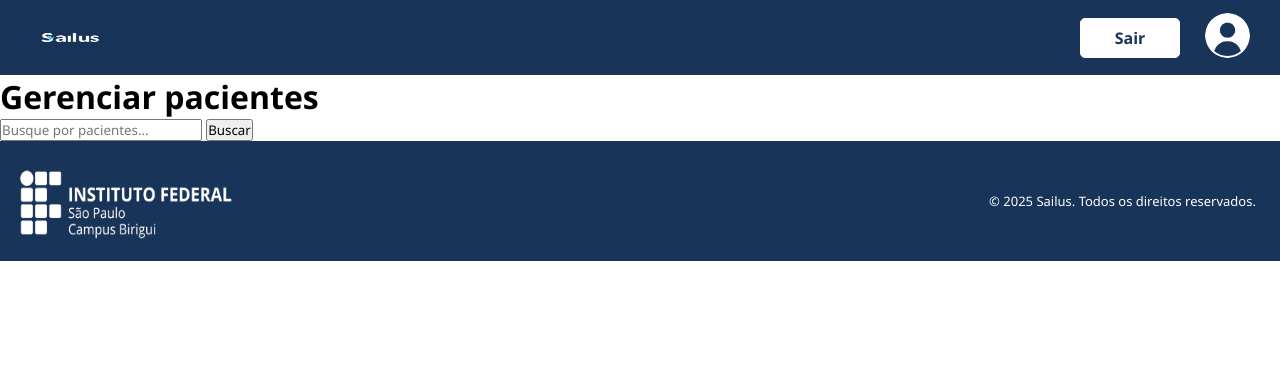
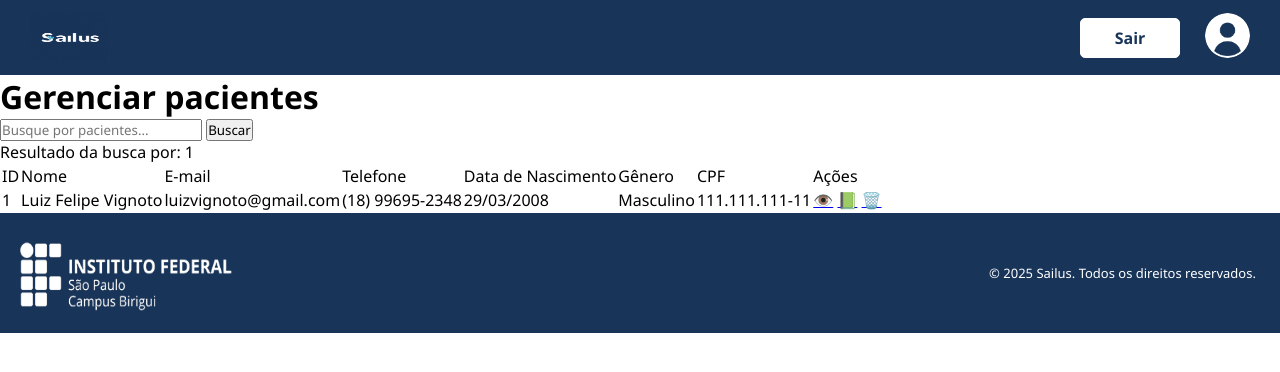
Before and after one commit to luizfelipe798/Projeto-integrador, a PHP site: page /paginas/inicio_pacientes.php in a window 1280 px wide. Shown: the top 372 px of the page. Run offline with PHP 8.4, Linux system fonts and the light colour scheme; the visitor is signed in with stand-in values (Sample User, id 1); data that the repository does not hold is empty.

Commit message:
Início da programação do gerenciamento de pacientes para o funcionário.

```diff
--- a/paginas/home_usuario.php
+++ b/paginas/home_usuario.php
@@ -46,7 +46,7 @@
     </div>
 
     <?php
-        $paginaAtual = "homepage";
+        $paginaAtual = "notIndex";
         include "../includes/rodape.php";
     ?>
 </body>
--- a/paginas/inicio_pacientes.php
+++ b/paginas/inicio_pacientes.php
@@ -8,12 +8,14 @@
 
     <link rel="stylesheet" href="../css/menu.css">
     <link rel="stylesheet" href="../css/rodape.css">
+    <link rel="stylesheet" href="../css/inicio_pacientes.css">
 
     <title>Pacientes - Sailus</title>
 </head>
 <body>
     <?php
-        include "../includes/menu_home.php";
+        include_once "../core/tempo_sessao.php";
+        include_once "../includes/menu_home.php";
         include_once "../core/conexao.php";
     ?>
 
@@ -22,16 +24,68 @@
     </div>
 
     <div class="list-container">
-        <form action="" method="">
-            <input type="hidden" name="acao" value="buscar">
-            <input type="text" name="busca" placeholder="Busque por pacientes...">
+        <form action="../core/buscar.php" method="POST">
+            <input type="hidden" name="tabela" value="Paciente">
+            <input type="text" name="busca" placeholder="Busque por pacientes..." required>
             <button type="submit">Buscar</button>
         </form>
-        <div class="viewLista-container">
+
+        <?php if(isset($_SESSION['termo_busca'])) :?>
+            <div class="verResultado-container">
+                <?php if($_SESSION['resultados_busca'] === []) :?>
+                    <p>Nenhum resultado encontrado para: <?=$_SESSION['termo_busca']?></p>
+                <?php else: ?>
+                    <p>Resultado da busca por: <?=$_SESSION['termo_busca']?></p>
+                <?php endif; ?>
+            </div>
+        <?php
+            unset($_SESSION['resultados_busca']);
+            unset($_SESSION['termo_busca']);
+            endif
+            ?>
+
+        <div class="tbl-pacientes-container">
+            <table>
+                <thead>
+                    <tr>
+                        <td>ID</td>
+                        <td>Nome</td>
+                        <td>E-mail</td>
+                        <td>Telefone</td>
+                        <td>Data de Nascimento</td>
+                        <td>Gênero</td>
+                        <td>CPF</td>
+
+                        <?php if($_SESSION['tipo_usuario'] === "Funcionario"): ?>
+                            <td>Ações</td>
+                        <?php endif; ?>
+                    </tr>
+                </thead>
+                <tbody>
+                    <tr>
+                        <td>1</td>
+                        <td>Luiz Felipe Vignoto</td>
+                        <td>luizvignoto@gmail.com</td>
+                        <td>(18) 99695-2348</td>
+                        <td>29/03/2008</td>
+                        <td>Masculino</td>
+                        <td>111.111.111-11</td>
+
+                        <?php if($_SESSION['tipo_usuario'] === "Funcionario"): ?>
+                            <td class="acoes-td-tbl">
+                                <a href="../core/paciente_repositorio.php">👁️</a>
+                                <a href="../core/paciente_repositorio.php">📗</a>
+                                <a href="../core/paciente_repositorio.php">🗑️</a>
+                            </td>
+                        <?php endif; ?>
+                    </tr>
+                </tbody>
+            </table>
         </div>
     </div>
 
     <?php
+        $paginaAtual = "notIndex";
         include "../includes/rodape.php";
     ?>
 </body>
```
Also changed, not shown: core/buscar.php (added, +46 -0 lines), core/paciente_repositorio.php (+1 -18 lines), css/inicio_pacientes.css (added).
